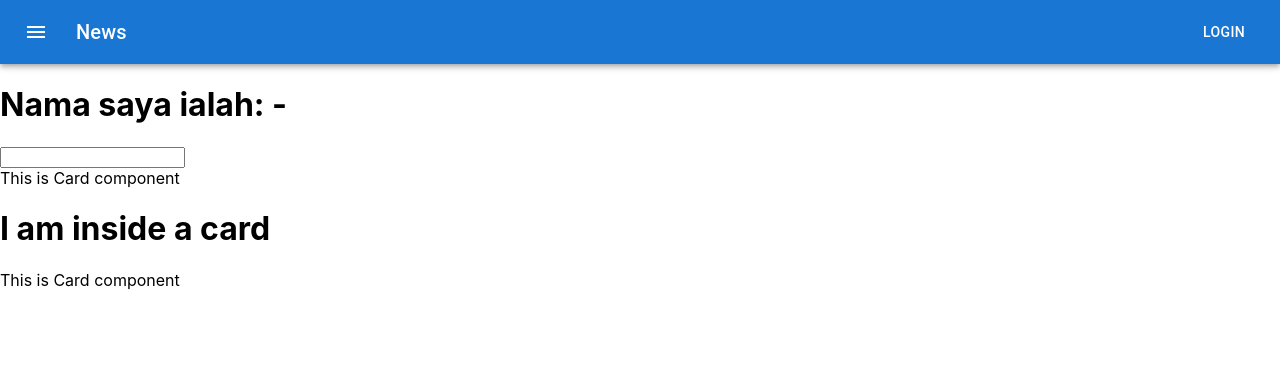
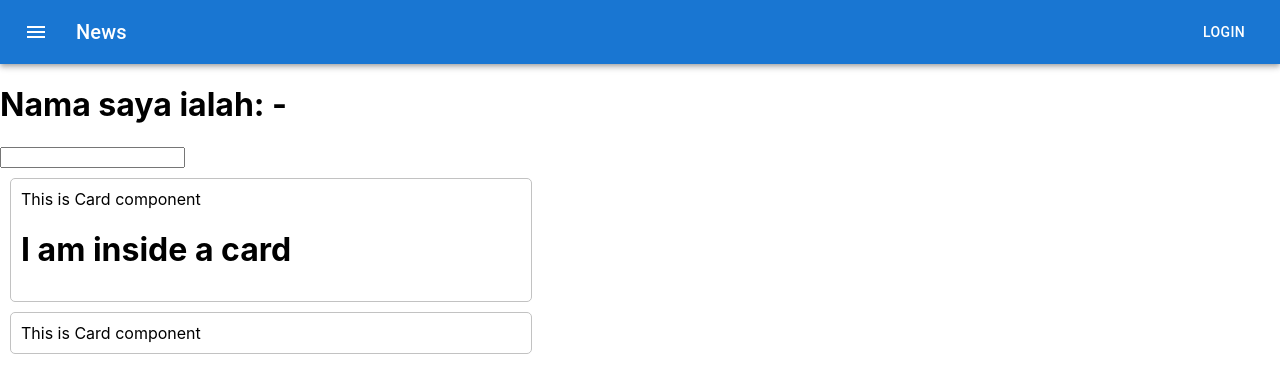
Before and after one commit to skolacode/safwan-one-one, a React (Create React App) app in the folder todo-app/: page / in a window 1280 px wide. Shown: the top 392 px of the page. Built offline with nearby package versions, Linux system fonts and the light colour scheme.

Commit message:
1. update the lesson plan 2. learn a normal style and module style

```diff
--- a/todo-app/src/components/MyCard.jsx
+++ b/todo-app/src/components/MyCard.jsx
@@ -1,4 +1,6 @@
-import React from 'react'
+import React, { Fragment } from 'react'
+import myCardStyle from '../styles/MyCard.module.css'
+import newCardStyle from '../styles/NewCard.module.css'
 
 // de-structure
 export const MyCard = (props) => {
@@ -6,9 +8,9 @@ export const MyCard = (props) => {
   const { children } = props
 
   return (
-    <>
+    <div className={myCardStyle.container}>
       <div>This is Card component</div>
       {children}
-    </>
+    </div>
   )
 }
--- /dev/null
+++ b/todo-app/src/styles/MyCard.module.css
@@ -0,0 +1,7 @@
+.container {
+  padding: 10px;
+  border-radius: 5px;
+  border: 1px solid #c2c2c2;
+  margin: 10px;
+  width: 500px;
+}
--- /dev/null
+++ b/todo-app/src/styles/NewCard.module.css
@@ -0,0 +1,5 @@
+.container {
+  padding: 50px;
+  border-radius: 5px;
+  border: 1px solid red;
+}
```
Also changed, not shown: 1 other file (tests, documents, lock files or other folders).
